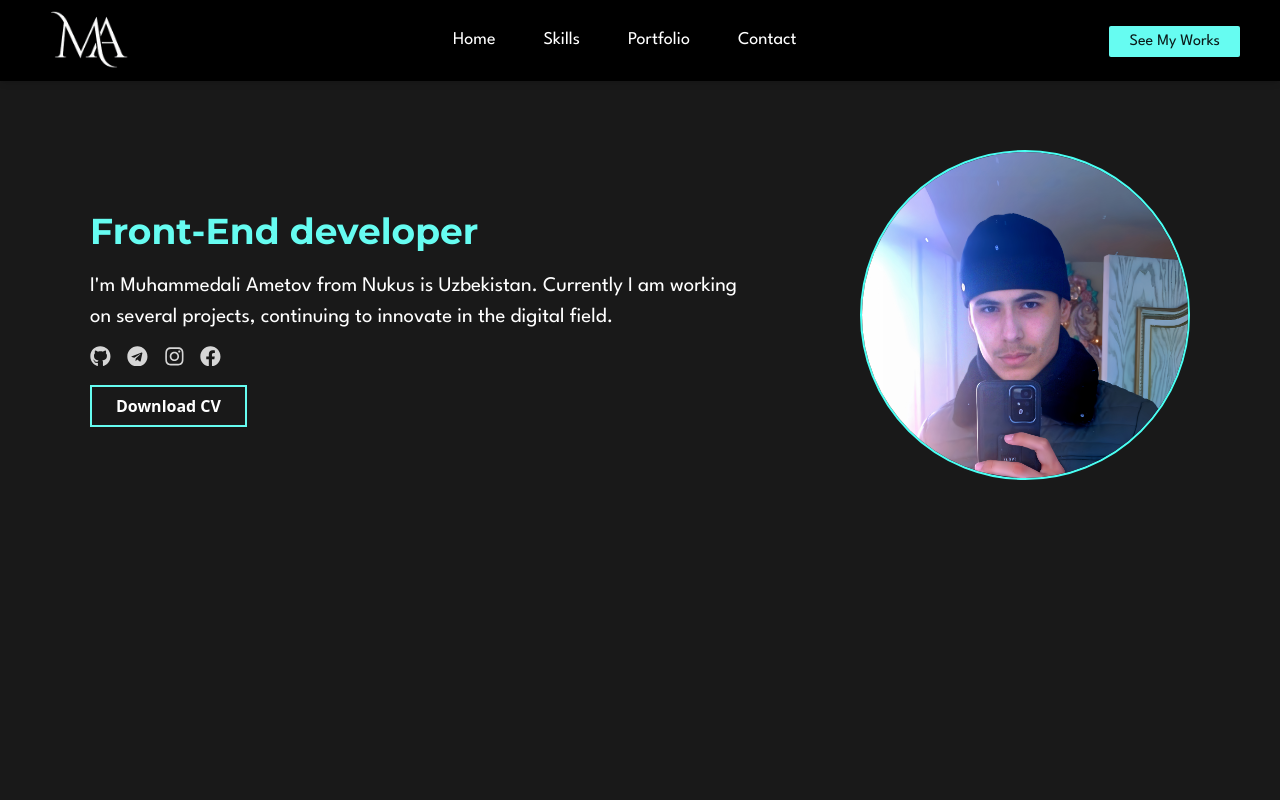
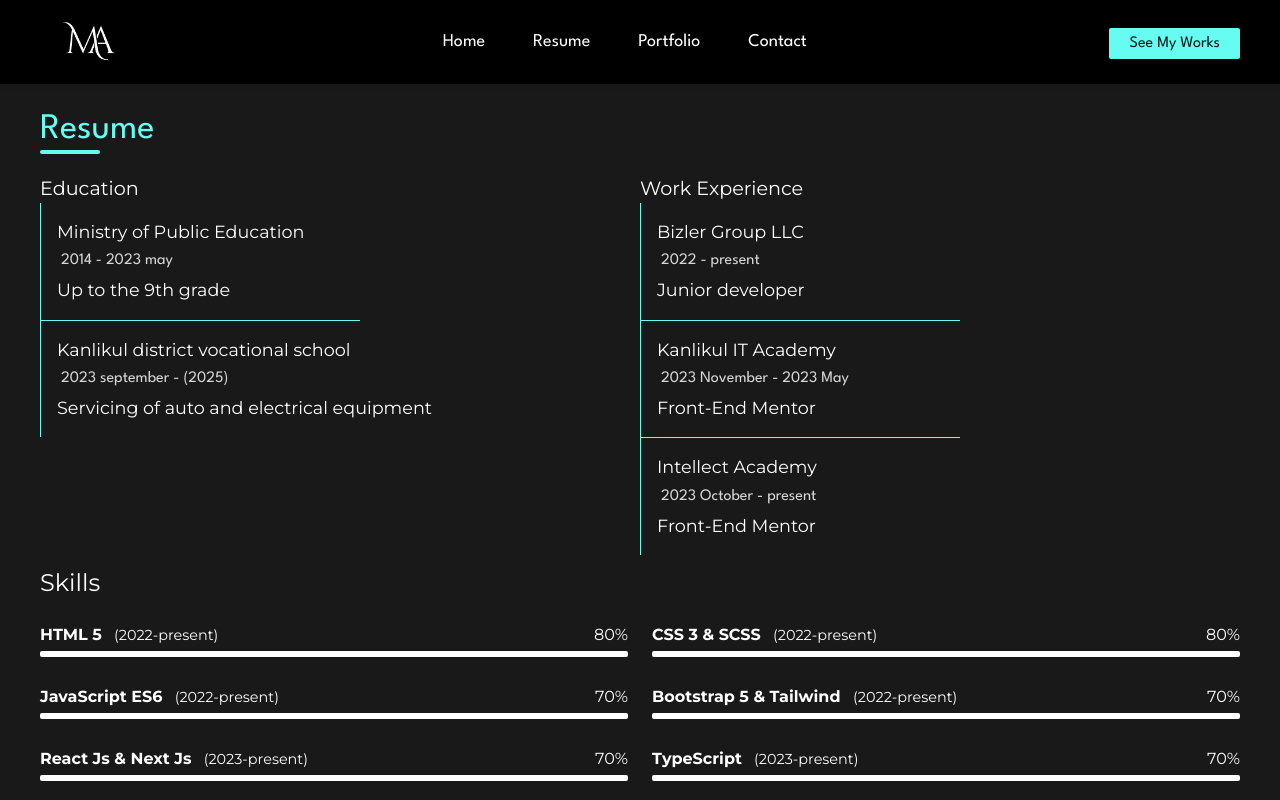
Before and after one commit to mukhammedaliametov/portfolio, a React (Vite) app: page /resume in a window 1280 px wide. Shown: the top 800 px of the page. Built offline with nearby package versions, Linux system fonts and the light colour scheme.

Commit message:
create resume page :)

```diff
--- a/src/App.jsx
+++ b/src/App.jsx
@@ -1,15 +1,20 @@
 import React from "react";
 import Navbar from "./components/Navbar";
-import { BrowserRouter } from "react-router-dom";
-import Hero from "./components/Hero";
+import { BrowserRouter, Routes, Route } from "react-router-dom";
+import Hero from "./pages/Hero";
+import Resume from "./pages/Resume";
+import Footer from "./components/Footer";
 
 const App = () => {
   return (
     <BrowserRouter>
-      <div className="bg-black/90 min-h-screen">
-        <Navbar />
-        <Hero />
-      </div>
+      <Routes>
+        <Route path="/" element={<Navbar />}>
+          <Route index element={<Hero />}></Route>
+          <Route path="/resume" element={<Resume />}></Route>
+        </Route>
+      </Routes>
+      <Footer />
     </BrowserRouter>
   );
 };
--- /dev/null
+++ b/src/components/Footer.jsx
@@ -0,0 +1,12 @@
+import React from 'react';
+import { Link } from 'react-router-dom';
+
+const Footer = () => {
+    return (
+        <div className='flex justify-center items-center text-center py-4 bg-[#000000c5] text-[#ffffffab]'>
+            <p className='font-lspartan text-[1.2rem]'>© <span className='text-[1.1rem]'>2024</span> Mukhammedali Ametov<br /> All rights reserved</p>
+        </div>
+    );
+};
+
+export default Footer;
--- a/src/components/Navbar.jsx
+++ b/src/components/Navbar.jsx
@@ -1,6 +1,6 @@
 import React, { useState } from "react";
 import Logo from "../assets/logo.png";
-import { Link } from "react-router-dom";
+import { Link, Outlet } from "react-router-dom";
 import { FaFacebook, FaGithub, FaInstagram, FaTelegram } from "react-icons/fa";
 import { FiMenu } from "react-icons/fi";
 import { IoClose } from "react-icons/io5";
@@ -12,8 +12,8 @@ const Navbar = () => {
       link: "/",
     },
     {
-      name: "Skills",
-      link: "/",
+      name: "Resume",
+      link: "/resume",
     },
     {
       name: "Portfolio",
@@ -30,17 +30,23 @@ const Navbar = () => {
   const closeMenu = () => setClick(false);
 
   return (
-    <div className="fixed flex justify-center text-white shadow-md w-full bg-black">
+    <>
+      <div className="fixed flex justify-center text-white shadow-md w-full bg-black z-10">
         <div className="xl:max-w-[1200px] lg:max-w-[1000px] px-[20px] bg-black lg:px-0 flex w-full duration-300 justify-between items-center">
           <a href="#home" className="">
-          <img src={Logo} alt="my-logo" className="rounded-full" width={100} />
+            <img
+              src={Logo}
+              alt="my-logo"
+              className="rounded-full"
+              width={100}
+            />
           </a>
           <div className="flex gap-[3rem]">
             {navItems.map((item, index) => {
               return (
                 <div key={index} className="hidden md:flex">
                   <Link
-                  to="/"
+                    to={item.link}
                     className="font-lspartan text-lg hover:text-[#66FCF1] duration-300"
                   >
                     {item.name}
@@ -52,7 +58,7 @@ const Navbar = () => {
           </div>
           <div className="hidden md:block">
             <a
-            href=""
+              href="https://github.com/mukhammedaliametov?tab=repositories"
               className="py-2 px-5 bg-[#66FCF1] text-black/90 rounded-sm font-lspartan"
             >
               See My Works
@@ -74,7 +80,7 @@ const Navbar = () => {
               return (
                 <div key={index} className="">
                   <Link
-                  to="/"
+                    to={item.link}
                     className="font-lspartan text-lg hover:text-[#66FCF1] duration-300"
                     onClick={closeMenu}
                   >
@@ -86,7 +92,7 @@ const Navbar = () => {
             })}
             <div className="">
               <a
-              href=""
+                href="https://github.com/mukhammedaliametov?tab=repositories"
                 className="py-2 px-5 bg-[#66FCF1] text-black/90 rounded-sm font-lspartan"
               >
                 See My Works
@@ -110,6 +116,8 @@ const Navbar = () => {
           </div>
         </div>
       </div>
+      <Outlet />
+    </>
   );
 };
 
--- /dev/null
+++ b/src/components/ResumeSkills.jsx
@@ -0,0 +1,73 @@
+import React from "react";
+
+const ResumeSkills = () => {
+  const skillsData = [
+    {
+      name: "HTML 5",
+      year: "2022-present",
+      percent: "80",
+    },
+    {
+      name: "CSS 3 & SCSS",
+      year: "2022-present",
+      percent: "80",
+    },
+    {
+      name: "JavaScript ES6",
+      year: "2022-present",
+      percent: "70",
+    },
+    {
+      name: "Bootstrap 5 & Tailwind ",
+      year: "2022-present",
+      percent: "70",
+    },
+    {
+      name: "React Js & Next Js",
+      year: "2023-present",
+      percent: "70",
+    },
+    {
+      name: "TypeScript",
+      year: "2023-present",
+      percent: "70",
+    },
+    {
+      name: "Git: GitHub",
+      year: "2022-present",
+      percent: "80",
+    },
+    {
+      name: "AI libraries",
+      year: "2023-present",
+      percent: "60",
+    },
+  ];
+
+  return (
+    <div className="my-3">
+      <h1 className="text-2xl text-white font-montserrat">Skills</h1>
+      <div className="grid grid-cols-1 md:grid-cols-2 gap-6 my-6">
+        {skillsData.map((item) => (
+          <div>
+            <div className="flex justify-between items-center" key={item}>
+              <p className=" text-white font-montserrat">
+                <b>{item.name}</b>{" "}
+                <span className="text-[.9rem] ml-2">({item.year})</span>
+              </p>
+              <p className="text-white font-montserrat">{item.percent}%</p>
+            </div>
+            <div className="relative">
+              <span className="py-[3px] my-1 bg-white block rounded-sm w-[100%]"></span>
+              <span
+                className={`py-[3px] absolute top-0 left-0 bg-[#66FCF1] w-[${item.percent}%]`}
+              ></span>
+            </div>
+          </div>
+        ))}
+      </div>
+    </div>
+  );
+};
+
+export default ResumeSkills;
--- a/src/components/Hero.jsx
+++ b/src/pages/Hero.jsx
@@ -5,8 +5,8 @@ import { FaFacebook, FaGithub, FaInstagram, FaTelegram } from "react-icons/fa";
 
 const Hero = () => {
   return (
-    <div className="pt-[100px] flex justify-center w-full">
-      <div className="lg:max-w-[1000px] mx-[30px] xl:max-w-[1100px] flex justify-between items-center gap-6 lg:mt-[50px] md:mt-[100px]">
+    <div className="pt-[100px] flex justify-center w-full bg-black/90">
+      <div className="lg:max-w-[1000px] mx-[30px] xl:max-w-[1100px] flex justify-between items-center gap-6 lg:mt-[50px] md:mt-[100px] mb-[100px]">
         <div className="w-[100%] md:w-[60%]">
           <div className="w-[40%] my-[20px] overflow-hidden md:hidden flex">
             <img
@@ -23,7 +23,7 @@ const Hero = () => {
             working on several projects, continuing to innovate in the digital
             field.
           </p>
-          <div className="flex gap-4 text-[1.3rem] text-[#ffffffd2] my-3 mb-7">
+          <div className="flex gap-5 text-[1.3rem] text-[#ffffffd2] my-3 mb-7">
             <a href="" className="hover:text-white">
               <FaGithub />
             </a>
--- /dev/null
+++ b/src/pages/Resume.jsx
@@ -0,0 +1,83 @@
+import React from "react";
+import ResumeSkills from "../components/ResumeSkills";
+
+const Resume = () => {
+  return (
+    <div className="flex justify-center w-full pt-[110px] bg-black/90" id="resume">
+      <div className="lg:max-w-[1000px] mx-[30px] xl:max-w-[1200px]  flex flex-col w-full">
+        <h1 className="text-4xl text-[#66FCF1] font-lspartan">Resume</h1>
+        <span className="py-[2px] rounded-lg bg-[#66FCF1] w-[5%]"></span>
+        <div className="grid grid-cols-1 md:grid-cols-2 w-full mt-5">
+          <div>
+            <h1 className="text-[1.2rem] font-montserrat text-white">
+              Education
+            </h1>
+            <div className="border-l-[1px] border-[#66FCF1] p-4 flex flex-col border-b-[1px] w-80">
+              <p className="text-[1.1rem] text-white font-montserrat">
+                Ministry of Public Education
+              </p>
+              <span className="text-1xl py-1 text-[#ffffffd2] font-lspartan px-1">
+                2014 - 2023 may
+              </span>
+              <span className="text-[1.1rem] font-montserrat text-white ">
+                Up to the 9th grade
+              </span>
+            </div>
+            <div className="border-l-[1px] border-[#66FCF1] p-4 flex flex-col">
+              <p className="text-[1.1rem] text-white font-montserrat">
+                Kanlikul district vocational school
+              </p>
+              <span className="text-1xl py-1 text-[#ffffffd2] font-lspartan px-1">
+                2023 september - (2025)
+              </span>
+              <span className="text-[1.1rem] font-montserrat text-white ">
+                Servicing of auto and electrical equipment
+              </span>
+            </div>
+          </div>
+          <div className="mt-[30px] md:mt-0">
+            <h1 className="text-[1.2rem] font-montserrat text-white">
+              Work Experience
+            </h1>
+            <div className="border-l-[1px] border-[#66FCF1] p-4 flex flex-col border-b-[1px] w-80">
+              <p className="text-[1.1rem] text-white font-montserrat">
+                Bizler Group LLC
+              </p>
+              <span className="text-1xl py-1 text-[#ffffffd2] font-lspartan px-1">
+                2022 - present
+              </span>
+              <span className="text-[1.1rem] font-montserrat text-white ">
+                Junior developer
+              </span>
+            </div>
+            <div className="border-l-[1px] border-[#66FCF1] p-4 flex flex-col border-b-[1px] w-80">
+              <p className="text-[1.1rem] text-white font-montserrat">
+                Kanlikul IT Academy
+              </p>
+              <span className="text-1xl py-1 text-[#ffffffd2] font-lspartan px-1">
+                2023 November - 2023 May
+              </span>
+              <span className="text-[1.1rem] font-montserrat text-white ">
+                Front-End Mentor
+              </span>
+            </div>
+            <div className="border-l-[1px] border-[#66FCF1] p-4 flex flex-col">
+              <p className="text-[1.1rem] text-white font-montserrat">
+                Intellect Academy
+              </p>
+              <span className="text-1xl py-1 text-[#ffffffd2] font-lspartan px-1">
+                2023 October - present
+              </span>
+              <span className="text-[1.1rem] font-montserrat text-white ">
+                Front-End Mentor
+              </span>
+            </div>
+          </div>
+        </div>
+        <ResumeSkills />
+      </div>
+    </div>
+  );
+};
+
+export default Resume;
```
Also changed, not shown: src/App.css (+62 -0 lines), src/assets/logo.png, 1 other file (tests, documents, lock files or other folders). Lines whose indentation alone changed are shown as unchanged.
